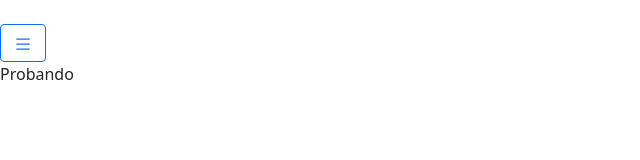
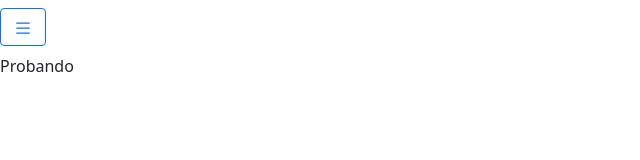
Before and after one commit to carmona44/padel-portfolio-web, a Nuxt app: page /stats in a window 1280 px wide. Shown: the top 160 px of the page, without its empty margins (0-640 px from the left). Built offline with nearby package versions, Linux system fonts and the light colour scheme.

Commit message:
feat: add navbar to default layout

```diff
--- /dev/null
+++ b/components/NavBar.vue
@@ -0,0 +1,18 @@
+<template>
+    <div>
+        <b-navbar>
+            <b-button variant="outline-primary" v-b-toggle.sidebar-menu>
+                <BIconList aria-label="Show Sidebar" />
+            </b-button>
+        </b-navbar>
+    </div>
+</template>
+
+<script lang="ts">
+import Vue from 'vue';
+import { BIconList } from 'bootstrap-vue';
+
+export default Vue.extend({
+    components: { BIconList, }
+})
+</script>
--- a/components/SideBar.vue
+++ b/components/SideBar.vue
@@ -1,9 +1,6 @@
 <template>
     <div>
-        <b-button variant="outline-primary" class="ml-4 mt-4" v-b-toggle.sidebar-1>
-            <BIconList icon="list" aria-label="Show Sidebar" />
-        </b-button>
-        <b-sidebar id="sidebar-1" title="Pádel Portfolio" shadow backdrop>
+        <b-sidebar id="sidebar-menu" title="Pádel Portfolio" shadow backdrop>
             <b-nav vertical>
                 <b-nav-item><NuxtLink to="/stats"><BIconPieChart aria-label="Go to stats page"/> Stats</NuxtLink></b-nav-item>
                 <b-nav-item><NuxtLink to="/players"><BIconPeople aria-label="Go to players page"/> Jugadores</NuxtLink></b-nav-item>
@@ -30,12 +27,12 @@
 
 <script lang="ts">
 import Vue from 'vue';
-import { BIconList, BIconPieChart, BIconPeople, BIconHouseDoor,
+import { BIconPieChart, BIconPeople, BIconHouseDoor,
     BIconTrophy, BIconIntersect, BIconBootstrap } from 'bootstrap-vue';
 
 export default Vue.extend({
     components: {
-        BIconList, BIconPieChart, BIconPeople, BIconHouseDoor, BIconTrophy, BIconIntersect, BIconBootstrap
+        BIconPieChart, BIconPeople, BIconHouseDoor, BIconTrophy, BIconIntersect, BIconBootstrap
     }
 })
 </script>
--- a/layouts/default.vue
+++ b/layouts/default.vue
@@ -1,5 +1,6 @@
 <template>
   <div>
+    <NavBar />
     <SideBar />
     <Nuxt />
   </div>
```
